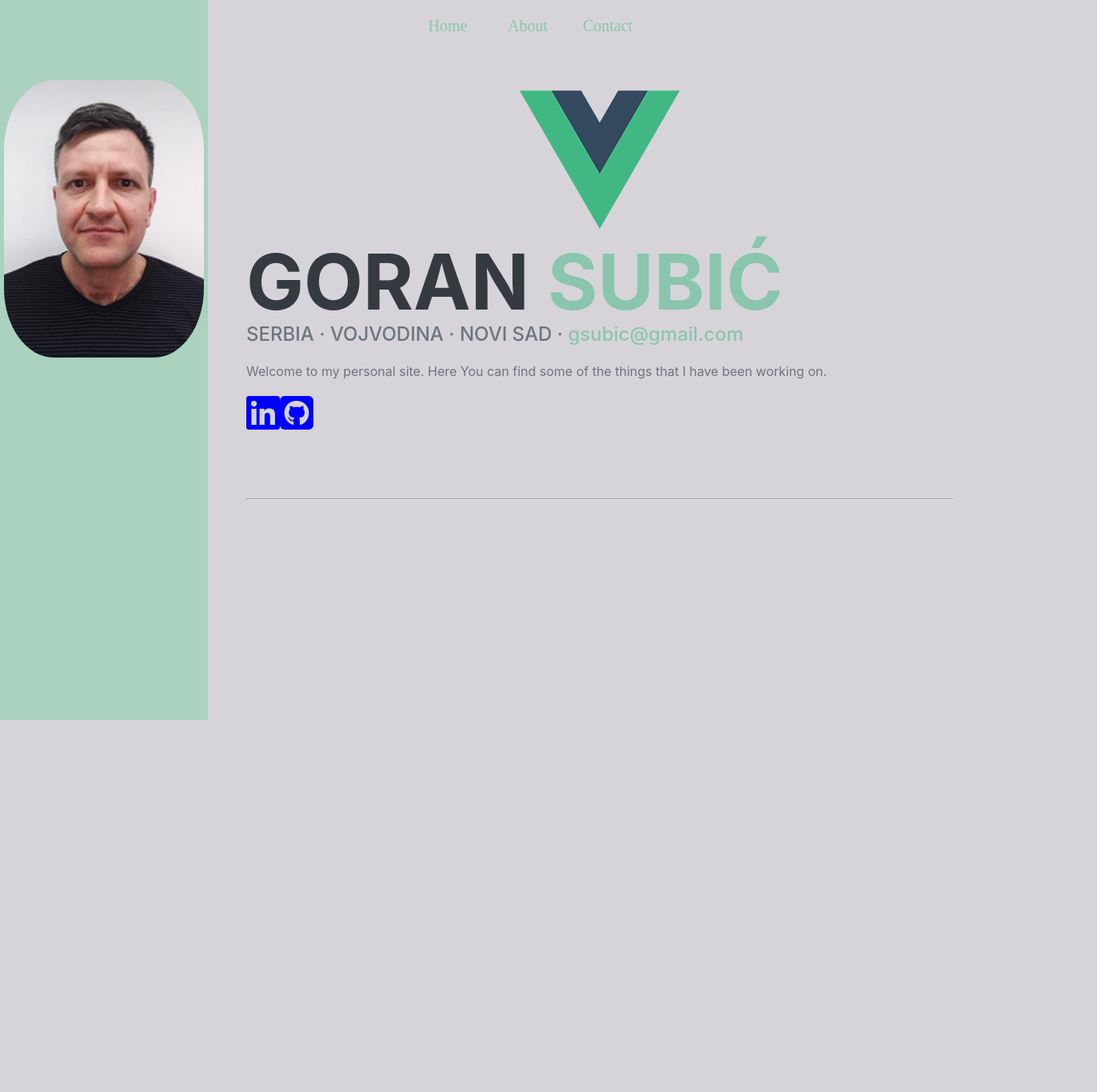
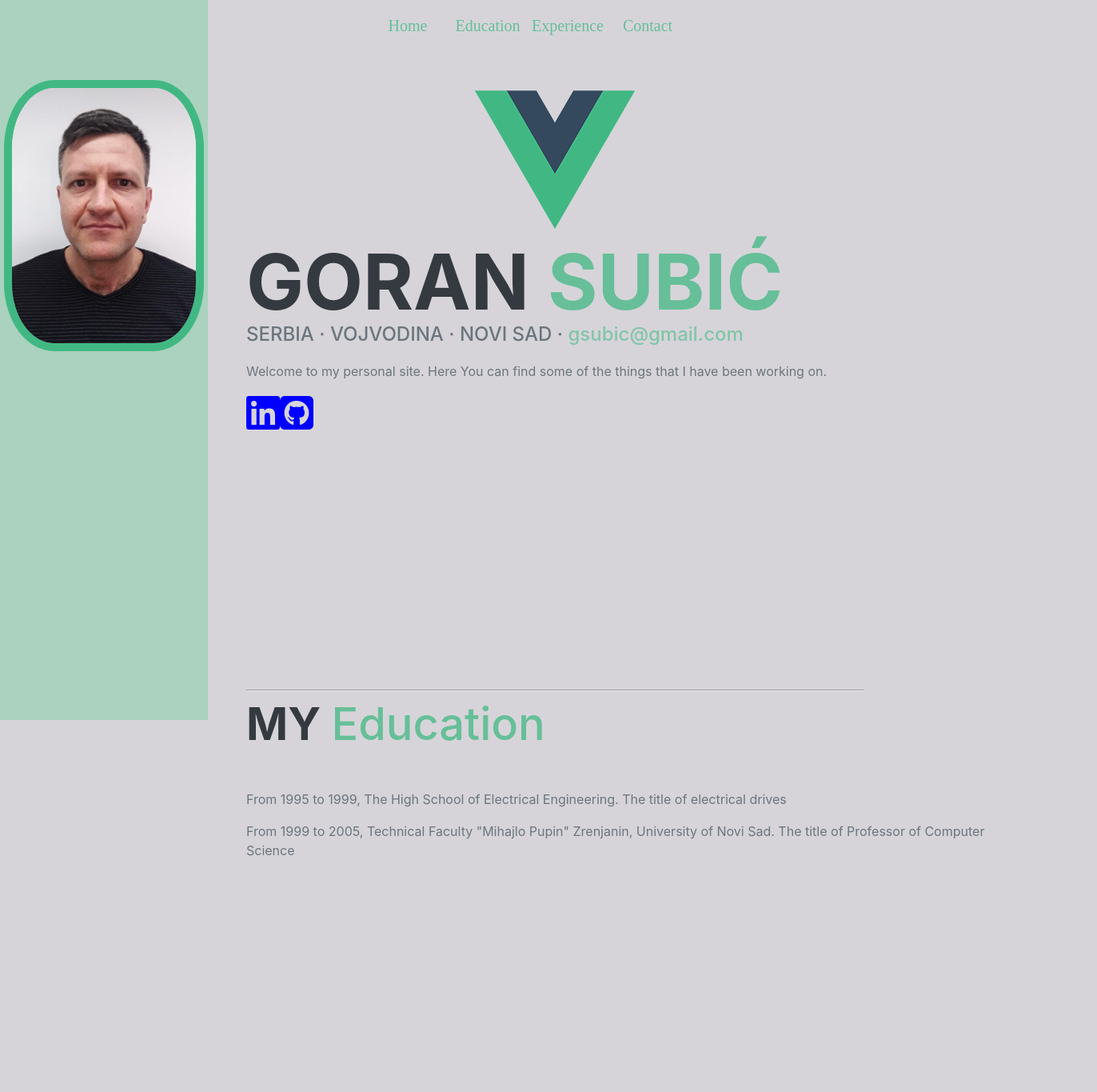
Before and after one commit to GoranSubic/GoranSubic.github.io, a Vue app: page / in a window 1280 px wide. Shown: the top 1365 px of the page at 80% size, 1372 px wide, since content can reach past the window. Before the commit the page ends 800 px from the top, so only its background shows below. Built offline with nearby package versions, Linux system fonts and the light colour scheme.

Commit message:
Education in progress..

```diff
--- a/src/App.vue
+++ b/src/App.vue
@@ -7,6 +7,7 @@
         <div id="main">
             <img alt="Vue logo" src="./assets/logo.png">
             <Home msgHome="Welcome to my Vue.js Portfolio App" />
+            <Education msgEducation="About my Education" />
         </div>
     </div>
 </template>
@@ -15,12 +16,14 @@
     //import HelloWorld from './components/HelloWorld.vue'
     import Home from './views/Home.vue'
     import SideNav from './views/SideNav.vue'
+    import Education from './views/Education.vue'
 
 export default {
   name: 'App',
   components: {
       Home,
-      SideNav
+      SideNav,
+      Education
   }
 }
 </script>
@@ -32,7 +35,7 @@ export default {
 
     #app {
         padding: 20px;
-        width: 100%;
+        /*width: 100%;*/
         font-family: Avenir, Helvetica, Arial, sans-serif;
         -webkit-font-smoothing: antialiased;
         -moz-osx-font-smoothing: grayscale;
@@ -75,4 +78,77 @@ export default {
         }
     }
 
+    h2 {
+        box-sizing: border-box;
+        color: rgb(52, 58, 64);
+        display: block;
+        font-family: "Saira Extra Condensed", -apple-system, BlinkMacSystemFont, "Segoe UI", Roboto, "Helvetica Neue", Arial, sans-serif, "Apple Color Emoji", "Segoe UI Emoji", "Segoe UI Symbol", "Noto Color Emoji";
+        font-size: 56px;
+        font-weight: 700;
+        height: 67px;
+        line-height: 67.2px;
+        margin-bottom: 48px;
+        margin-top: 0px;
+        text-align: left;
+        text-size-adjust: 100%;
+        text-transform: uppercase;
+        width: 981px;
+        -webkit-tap-highlight-color: rgba(0, 0, 0, 0)
+    }
+
+    .resume-section {
+        min-height: 550px;
+    }
+
+    .resume-section-content {
+        box-sizing: border-box;
+        color: rgb(108, 117, 125);
+        display: block;
+        font-family: Muli, -apple-system, BlinkMacSystemFont, "Segoe UI", Roboto, "Helvetica Neue", Arial, sans-serif, "Apple Color Emoji", "Segoe UI Emoji", "Segoe UI Symbol", "Noto Color Emoji";
+        font-size: 16px;
+        font-weight: 400;
+        height: 311px;
+        line-height: 24px;
+        text-align: left;
+        text-size-adjust: 100%;
+        width: 981px;
+        -webkit-tap-highlight-color: rgba(0, 0, 0, 0);
+    }
+
+    .subheading {
+        margin-top: 20px;
+        box-sizing: border-box;
+        color: rgb(108, 117, 125);
+        display: inline;
+        font-family: "Saira Extra Condensed", -apple-system, BlinkMacSystemFont, "Segoe UI", Roboto, "Helvetica Neue", Arial, sans-serif, "Apple Color Emoji", "Segoe UI Emoji", "Segoe UI Symbol", "Noto Color Emoji";
+        font-size: 24px;
+        font-weight: 500;
+        height: auto;
+        line-height: 36px;
+        margin-bottom: 48px;
+        text-align: left;
+        text-size-adjust: 100%;
+        text-transform: uppercase;
+        width: auto;
+        -webkit-tap-highlight-color: rgba(0, 0, 0, 0)
+    }
+
+    span.mail, span.mail>a {
+        background-color: rgba(0, 0, 0, 0);
+        box-sizing: border-box;
+        color: rgb(65, 184, 131);
+        opacity: 0.75;
+        display: inline;
+        font-family: "Saira Extra Condensed", -apple-system, BlinkMacSystemFont, "Segoe UI", Roboto, "Helvetica Neue", Arial, sans-serif, "Apple Color Emoji", "Segoe UI Emoji", "Segoe UI Symbol", "Noto Color Emoji";
+        font-weight: 500;
+        height: auto;
+        text-align: left;
+        text-decoration-line: none;
+        text-decoration-style: solid;
+        text-size-adjust: 100%;
+        text-transform: none;
+        width: auto;
+        -webkit-tap-highlight-color: rgba(0, 0, 0, 0);
+    }
+
 </style>
--- /dev/null
+++ b/src/views/Education.vue
@@ -0,0 +1,36 @@
+<template>
+    <div id="education-data">
+        <section class="resume-section" id="home">
+            <div class="resume-section-content">
+                <h2>My <span class="mail">Education</span></h2>
+                <p class="centered">
+                <p>
+                    From 1995 to 1999, The High School of Electrical Engineering. The title of electrical drives
+                </p>
+                <p>
+                    From 1999 to 2005, Technical Faculty "Mihajlo Pupin" Zrenjanin, University of Novi Sad. The title of Professor of Computer Science
+                </p>
+            </div>
+        </section>
+        <hr class="m-0">
+    </div>
+</template>
+
+<script>
+export default {
+  name: 'Education',
+  props: {
+    msgEducation: String
+  }
+}
+</script>
+
+
+<style>
+    .centered {
+        display: block;
+        width: 100%;
+        max-width: 450px;
+        margin: 0 auto;
+    }
+</style>
--- a/src/views/Home.vue
+++ b/src/views/Home.vue
@@ -34,9 +34,8 @@ export default {
 
 <style>
     a>img {
-        opacity: 0.5;
+        opacity: 0.75;
     }
-
 
     h1 {
         box-sizing: border-box;
@@ -58,62 +57,8 @@ export default {
 
         h1 > .text-primary {
             color: rgb(65, 184, 131);
-            opacity: 0.5;
+            opacity: 0.75;
         }
-
-    .resume-section-content {
-        box-sizing: border-box;
-        color: rgb(108, 117, 125);
-        display: block;
-        font-family: Muli, -apple-system, BlinkMacSystemFont, "Segoe UI", Roboto, "Helvetica Neue", Arial, sans-serif, "Apple Color Emoji", "Segoe UI Emoji", "Segoe UI Symbol", "Noto Color Emoji";
-        font-size: 16px;
-        font-weight: 400;
-        height: 311px;
-        line-height: 24px;
-        text-align: left;
-        text-size-adjust: 100%;
-        width: 981px;
-        -webkit-tap-highlight-color: rgba(0, 0, 0, 0);
-    }
-
-    .subheading {
-        box-sizing: border-box;
-        color: rgb(108, 117, 125);
-        display: inline;
-        font-family: "Saira Extra Condensed", -apple-system, BlinkMacSystemFont, "Segoe UI", Roboto, "Helvetica Neue", Arial, sans-serif, "Apple Color Emoji", "Segoe UI Emoji", "Segoe UI Symbol", "Noto Color Emoji";
-        font-size: 24px;
-        font-weight: 500;
-        height: auto;
-        line-height: 36px;
-        margin-bottom: 48px;
-        text-align: left;
-        text-size-adjust: 100%;
-        text-transform: uppercase;
-        width: auto;
-        -webkit-tap-highlight-color: rgba(0, 0, 0, 0)
-    }
-
-    .mail > a {
-        background-color: rgba(0, 0, 0, 0);
-        box-sizing: border-box;
-        color: rgb(65, 184, 131);
-        opacity: 0.5;
-        cursor: pointer;
-        display: inline;
-        font-family: "Saira Extra Condensed", -apple-system, BlinkMacSystemFont, "Segoe UI", Roboto, "Helvetica Neue", Arial, sans-serif, "Apple Color Emoji", "Segoe UI Emoji", "Segoe UI Symbol", "Noto Color Emoji";
-        font-size: 24px;
-        font-weight: 500;
-        height: auto;
-        line-height: 36px;
-        text-align: left;
-        text-decoration-color: rgb(23, 162, 184);
-        text-decoration-line: none;
-        text-decoration-style: solid;
-        text-size-adjust: 100%;
-        text-transform: none;
-        width: auto;
-        -webkit-tap-highlight-color: rgba(0, 0, 0, 0);
-    }
 
         .centered {
             display: block;
--- a/src/views/Menu.vue
+++ b/src/views/Menu.vue
@@ -18,7 +18,8 @@
             return {
                 menu_array: [
                     { lst: 'Home' },
-                    { lst: 'About' },
+                    { lst: 'Education' },
+                    { lst: 'Experience' },
                     { lst: 'Contact' }
                 ]
             }
@@ -42,7 +43,7 @@
         position: fixed;
         top: 0;
         left: 0;
-        opacity: 0.5;
+        opacity: 0.75;
         width: 100%;
         height: 0;
         overflow: visible;
--- a/src/views/SideNav.vue
+++ b/src/views/SideNav.vue
@@ -20,9 +20,10 @@ export default {
         position: fixed;
         display: block;
         width: 100%;
-        max-width: 250px;
+        max-width: 230px;
         margin: 0 auto;
         left: 5px;
         border-radius: 25%;
+        border: 10px solid rgb(65, 184, 131);
     }
 </style>
```
Also changed, not shown: src/views/About.vue (deleted, +0 -25 lines).
